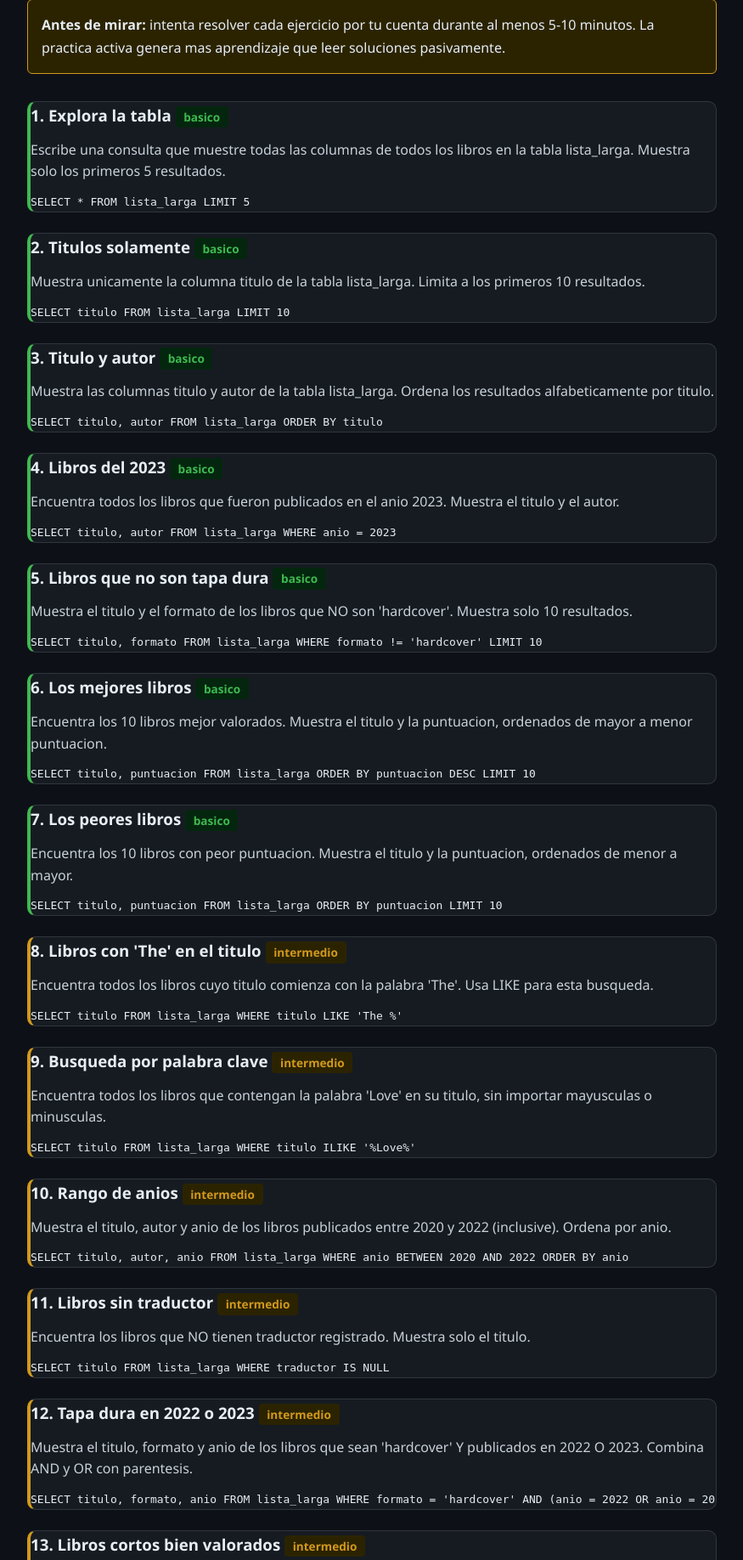
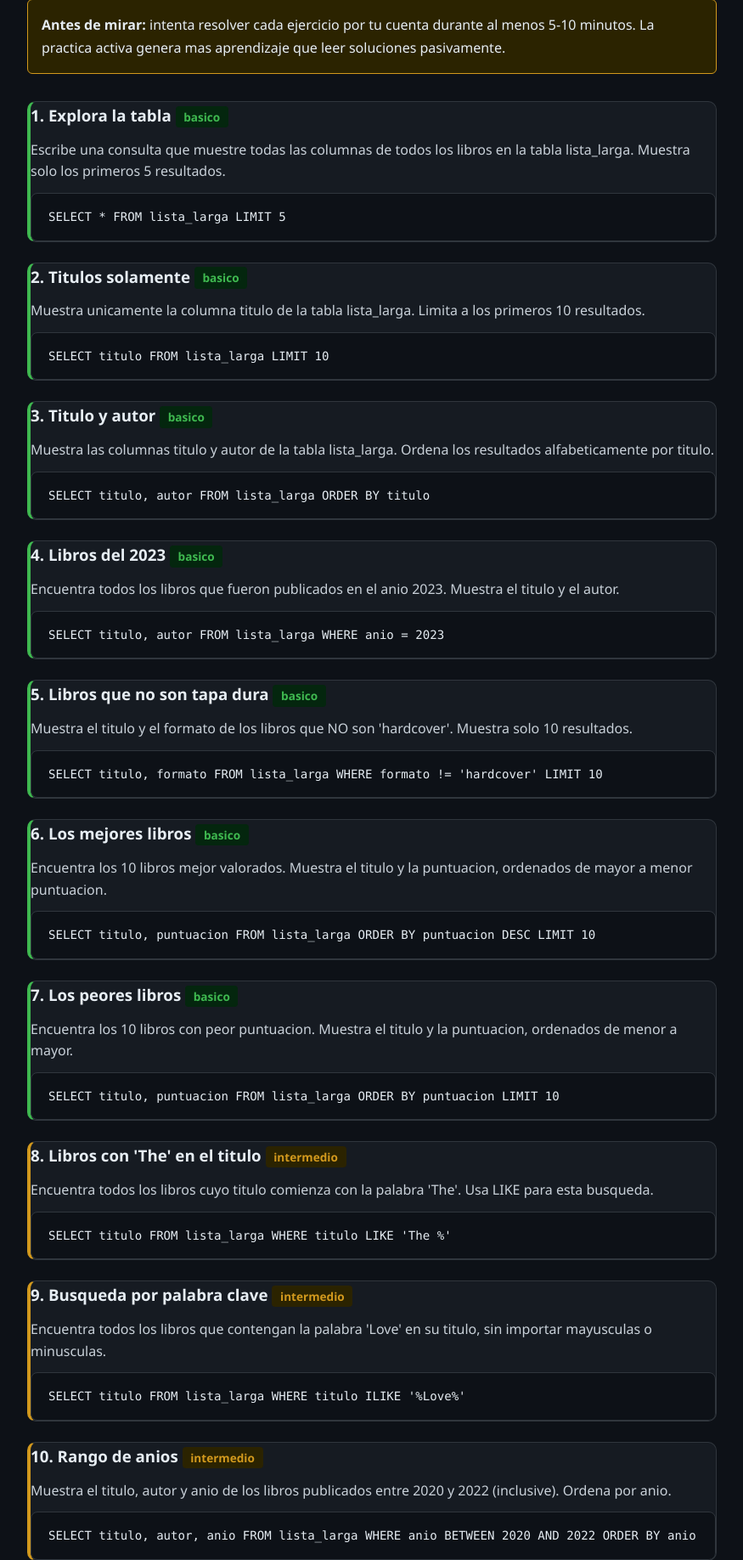
Before and after one commit to jovanyvelez/sql_queries, a FastAPI app: page /ejercicios/clase0/respuestas in a window 1280 px wide. Shown: the part 173-2009 px from the top of the page at 85% size, without its empty margins (202-1077 px from the left). Run offline with FastAPI, Linux system fonts and the light colour scheme.

Commit message:
Fix: se corrige los imports para vercel y local  en los .py

```diff
--- a/main.py
+++ b/main.py
@@ -1,6 +1,9 @@
 import asyncio
+import sys
 from contextlib import asynccontextmanager
 from pathlib import Path
+
+sys.path.insert(0, str(Path(__file__).parent))
 
 from fastapi import Depends, FastAPI, Request
 from fastapi.responses import HTMLResponse, JSONResponse
--- a/static/estilos.css
+++ b/static/estilos.css
@@ -643,6 +643,17 @@ h2 {
 
 .respuesta-sql {
     margin-top: 0.75rem;
+    background: #0d1117;
+    color: #e6edf3;
+    padding: 1rem 1.25rem;
+    border-radius: 8px;
+    border: 1px solid #30363d;
+    font-family: "Consolas", "Monaco", "Courier New", monospace;
+    font-size: 0.88rem;
+    line-height: 1.6;
+    overflow-x: auto;
+    white-space: pre;
+    -webkit-overflow-scrolling: touch;
 }
 
 .intro {
```
